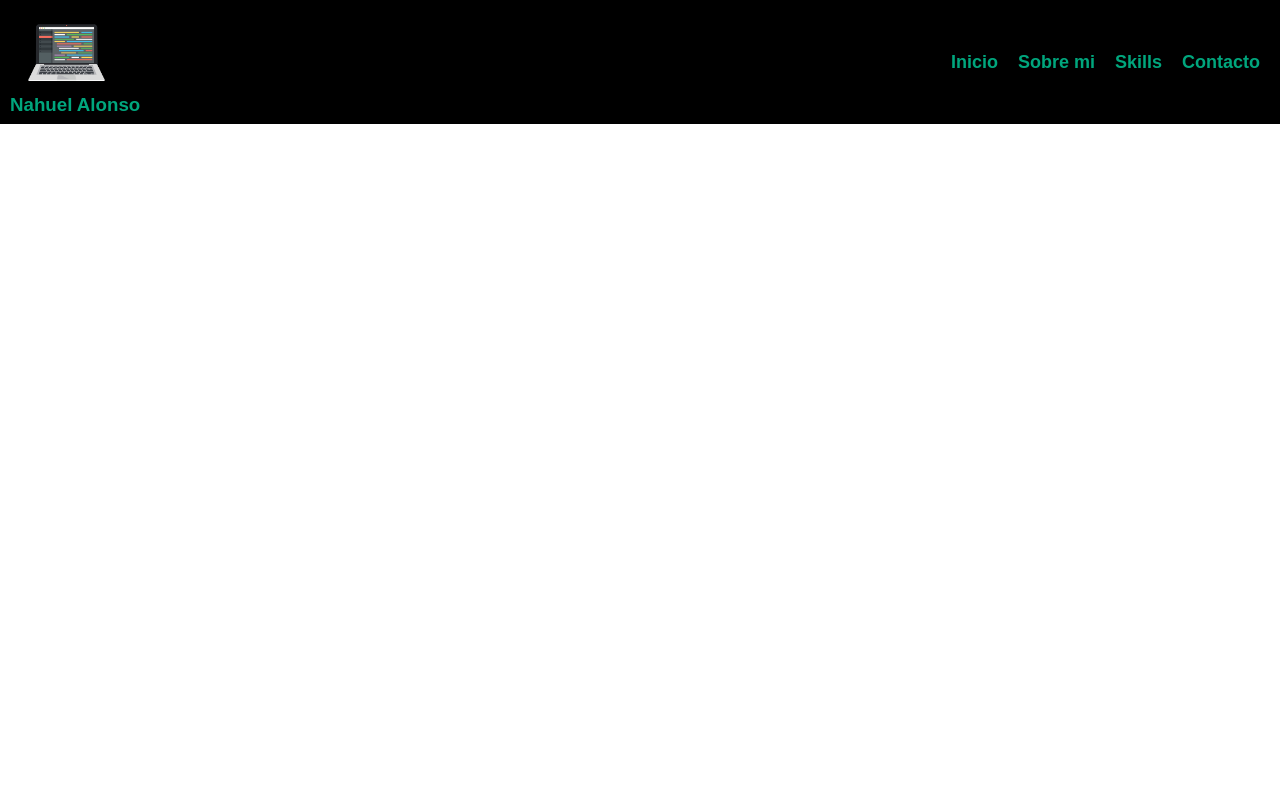
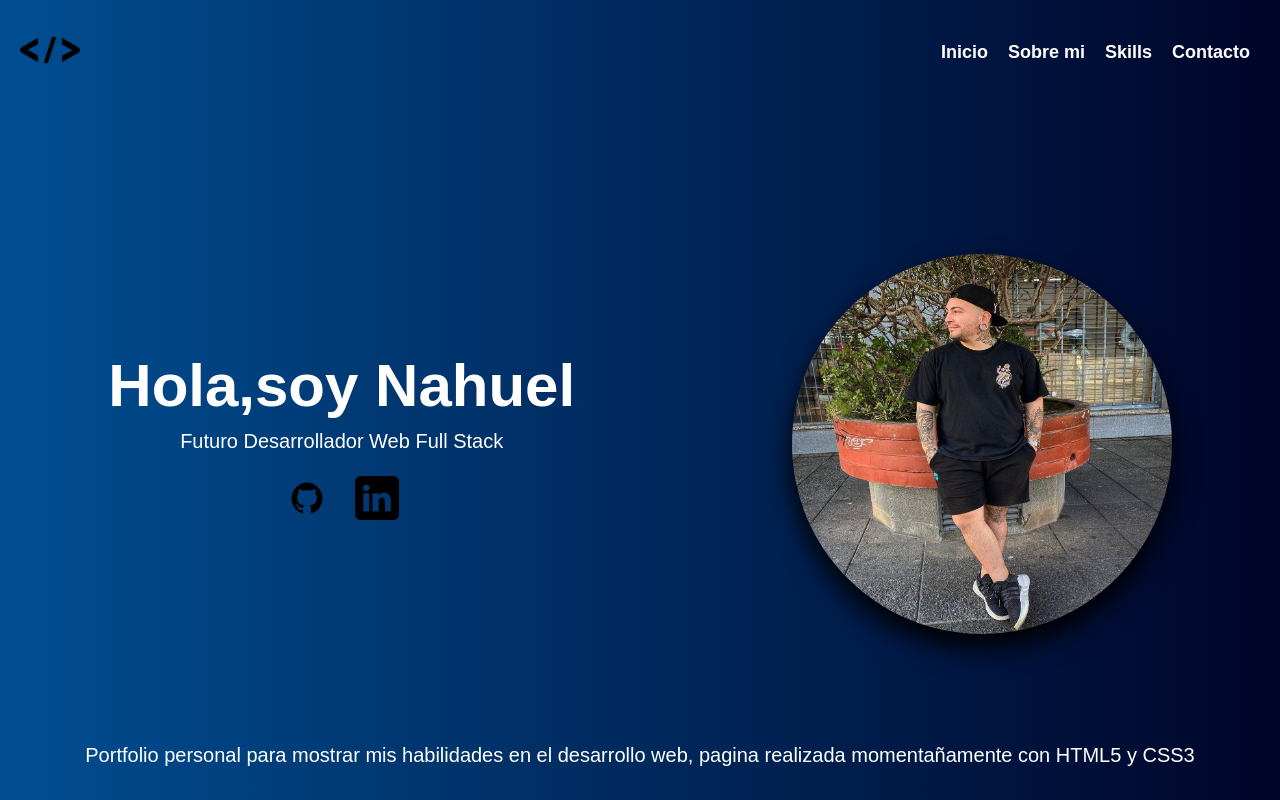
Before and after one commit to nahuel-alonso/landing-page, a plain HTML site: page index.html in a window 1280 px wide. Drawn offline with Linux system fonts and the light colour scheme.

Commit message:
agregando section hero y info

```diff
--- a/css/style.css
+++ b/css/style.css
@@ -4,23 +4,24 @@
     box-sizing: border-box;
     font-family: sans-serif;
 }
+body {
+    background: #000428;
+    background: -webkit-linear-gradient(to right, #004e92, #000428);
+    background: linear-gradient(to right, #004e92, #000428);
+
+}
 /* Navbar */
 .header {
     display: flex;
     justify-content: space-between;
     align-items: center;
-    background-color: #000000;
-    padding: 10px;
+    padding: 20px;
 }
 .logo img {
-    max-height: 80px;
+    max-height: 60px;
 }
 .logo img:hover {
     transform: scale(1.1);
-}
-.logo h3 {
-    height: 20px;
-    color: #00a67d;
 }
 .navbar ul {
     display: flex;
@@ -31,13 +32,78 @@
 .navbar li {
     margin: 0 10px;
 }
+.navbar li:hover {
+    transform: scale(1.1);
+}
 .navbar a {
     text-decoration: none;
     font-size: 18px;
     font-weight: bold;
-    color: #00a67d;
-}
-.navbar  a:hover {
-    transform: scale(1.1);
     color: white;
 }
+
+/* Hero */
+.hero {
+    padding: 70px 0px;
+    margin-top: 80px;
+    display: flex;
+    justify-content: space-around;
+    align-items: center;
+}
+.hero-info {
+    display: flex;
+    flex-direction: column;
+}
+.hero-info h2 {
+    color: white;
+    font-size: 60px;
+}
+.hero-info p {
+    display: flex;
+    justify-content: center;
+    align-items: center;
+    padding: 10px;
+    font-size: 20px;
+    color: white;
+}
+.logo-redes {
+    display: flex;
+    text-align: center;
+    justify-content: center;
+}
+.logo-redes img {
+    width: 70px;
+    padding: 10px;
+}
+.logo-redes img:hover {
+    transform: scale(1.1);
+}
+.hero-foto {
+    display: flex;
+    flex-direction: column;
+    justify-content: center;
+}
+.hero-foto img {
+    width: 380px;
+    height:380px;
+    border-radius:200px;
+    box-shadow: 0 14px 28px black;
+    transition: .3s;
+}
+.hero-foto img:hover {
+    transform: scale(1.1);
+}
+
+/* Contenido-info */
+.info {
+    display: flex;
+    justify-content: center;
+    text-align: center;
+}
+
+.info-contenido p {
+    color: white;
+    font-size: 20px;
+    margin-top: 20px;
+    padding: 20px;
+}
--- a/index.html
+++ b/index.html
@@ -4,14 +4,13 @@
     <meta charset="UTF-8" />
     <meta http-equiv="X-UA-Compatible" content="IE=edge" />
     <meta name="viewport" content="width=device-width, initial-scale=1.0" />
-    <title>E-2 navbar</title>
+    <title>E-3 Portfolio</title>
     <link rel="stylesheet" href="css/style.css" />
 </head>
 <body>
     <header class="header">
         <div class="logo">
-            <a href="#"><img src="./assets/images/logo.png" alt="logo" /></a>
-            <h3>Nahuel Alonso</h3>
+            <a href="#"><img src="./assets/images/logo2.png" alt="logo" /></a>
         </div>
         <nav class="navbar">
             <ul>
@@ -22,5 +21,25 @@
             </ul>
         </nav>
     </header>
+    <main>
+        <section class="hero">
+            <div class="hero-info">
+                <h2>Hola,soy Nahuel</h2>
+                <p>Futuro Desarrollador Web Full Stack</p>
+                <div class="logo-redes">
+                    <a href="https://github.com/nahuel-alonso" target="_blank"><img src="assets/images/logogithub.png" alt="logogithub"></a>
+                    <a href="https://www.linkedin.com/in/nahuel-alonso-587678247/" target="_blank"><img src="assets/images/logolinkedln.png" alt="logolinkedln"></a>
+                </div>
+            </div>
+            <div class="hero-foto">
+                <img src="assets/images/foto.jpg" alt="foto mia" />
+            </div>
+        </section>
+        <section class="info">
+            <div class="info-contenido">
+                <p>Portfolio personal para mostrar mis habilidades en el desarrollo web, pagina realizada momentañamente con HTML5 y CSS3</p>
+            </div>
+        </section>
+    </main>
 </body>
 </html>
```
Also changed, not shown: assets/images/fondos.jpg (added), assets/images/foto.jpg (added), assets/images/logo2.png (added), assets/images/logogithub.png (added), assets/images/logolinkedln.png (added).
